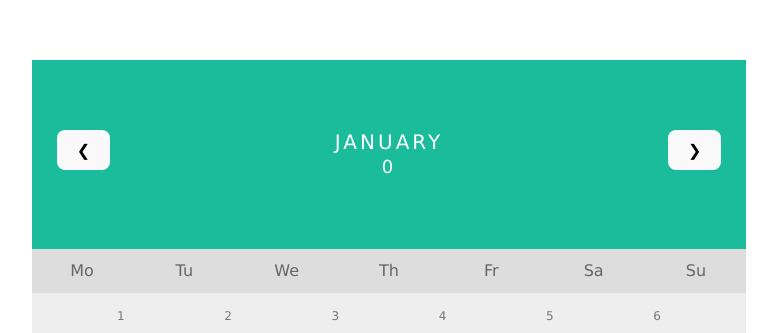
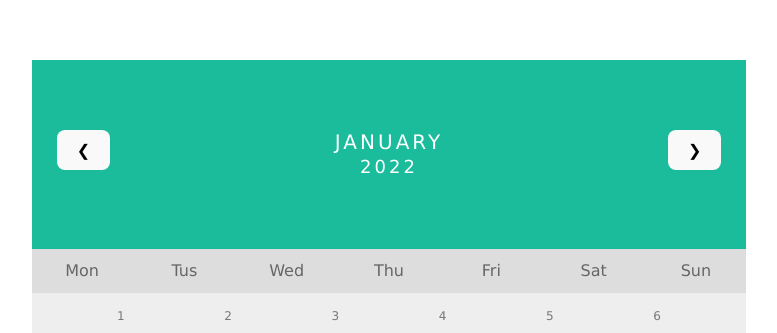
Before and after one commit to UserNumber44/Animated-Calendar, a Svelte app: page / in a window 1280 px wide. Shown: the part 124-457 px from the top of the page, without its empty margins (251-1028 px from the left). Built offline with nearby package versions, Linux system fonts and the light colour scheme.

Commit message:
added years

```diff
--- a/src/App.svelte
+++ b/src/App.svelte
@@ -5,8 +5,7 @@
 
   let day = [];
   let months = ["January", "Febuary", "March", "April", "May", "June", "July", "August", "September", "October", "November", "December"];
-  let years = [];
-
+  let time = new Date()
   let currentDay = 0
   let currentMonth = 0
   let currentYear = 0
@@ -16,7 +15,6 @@
     day.push(i);
   }
   day=day
-
 
 function addMonth(){
   currentMonth++
@@ -34,6 +32,7 @@ function subrtractMonth() {
   }
 }
 
+currentYear = time.getFullYear()
 
 </script>
 
@@ -54,13 +53,13 @@ function subrtractMonth() {
   </div>
 
   <ul class="weekdays">
-    <li>Mo</li>
-    <li>Tu</li>
-    <li>We</li>
-    <li>Th</li>
-    <li>Fr</li>
-    <li>Sa</li>
-    <li>Su</li>
+    <li>Mon</li>
+    <li>Tus</li>
+    <li>Wed</li>
+    <li>Thu</li>
+    <li>Fri</li>
+    <li>Sat</li>
+    <li>Sun</li>
   </ul>
 
   <ul class="days" >
@@ -124,6 +123,7 @@ main {font-family: Verdana, sans-serif;}
 }
 
 .days li {
+  align-items: center;
   list-style-type: none;
   display: inline-block;
   width: 13.6%;
```
